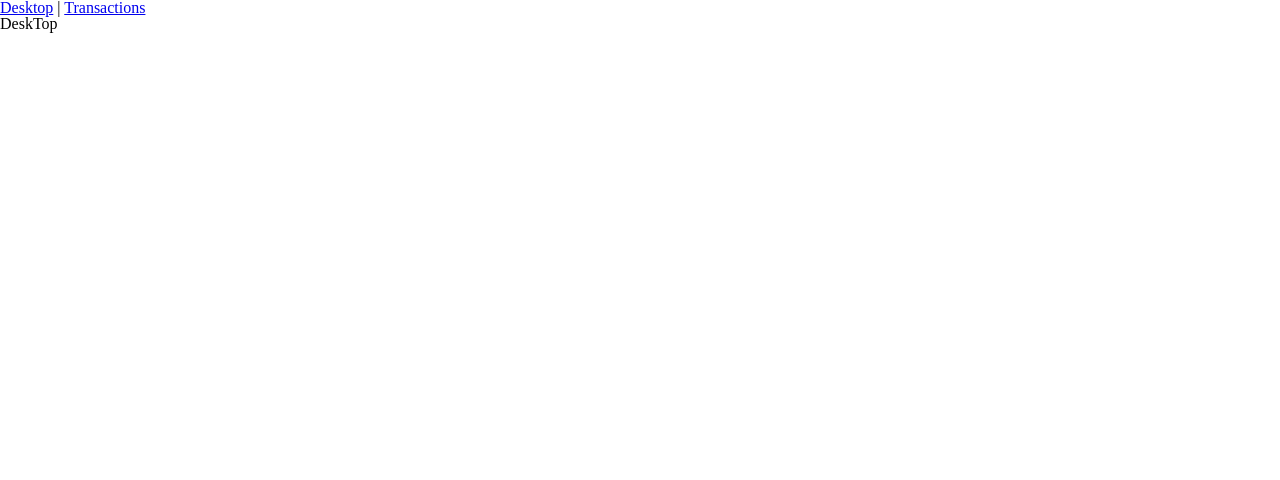
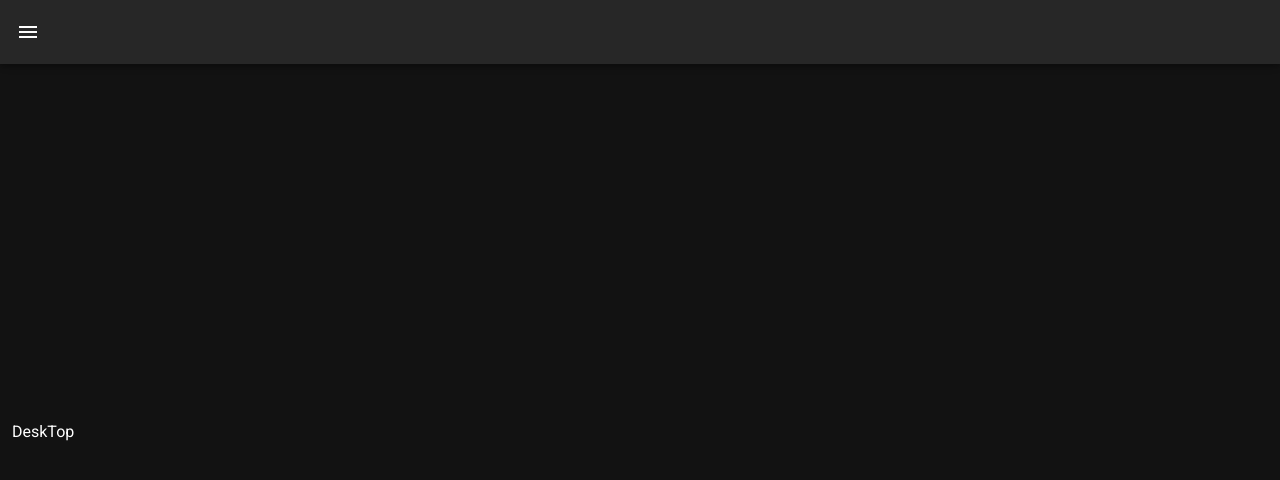
Before and after one commit to krchmkn/vue-test-investor-app, a Vue app: page / in a window 1280 px wide. Shown: the top 480 px of the page. Built offline with nearby package versions, Linux system fonts and the light colour scheme.

Commit message:
add styles

```diff
--- a/public/index.html
+++ b/public/index.html
@@ -6,6 +6,8 @@
     <meta name="viewport" content="width=device-width,initial-scale=1.0">
     <link rel="icon" href="<%= BASE_URL %>favicon.ico">
     <title>vue-test-investor-app</title>
+    <link rel="stylesheet" href="https://fonts.googleapis.com/css?family=Roboto:100,300,400,500,700,900">
+    <link rel="stylesheet" href="https://cdn.jsdelivr.net/npm/@mdi/font@latest/css/materialdesignicons.min.css">
   </head>
   <body>
     <div id="app"></div>
--- a/src/App.vue
+++ b/src/App.vue
@@ -1,17 +1,28 @@
 <template>
-  <div>
+  <v-app>
     <base-nav />
-    <router-view/>
-  </div>
+
+    <v-main>
+      <v-container
+        class="fill-height"
+        fluid
+      >
+        <router-view/>
+      </v-container>
+    </v-main>
+  </v-app>
 </template>
 
 <script>
 import BaseNav from '@/components/BaseNav.vue';
 
 export default {
-  name: 'DeskTop',
+  name: 'App',
   components: {
     BaseNav,
   },
+  created() {
+    this.$vuetify.theme.dark = true;
+  },
 };
 </script>
--- a/src/components/BaseNav.vue
+++ b/src/components/BaseNav.vue
@@ -1,6 +1,51 @@
 <template>
   <div>
-    <router-link to="/">Desktop</router-link> |
-    <router-link to="/transactions">Transactions</router-link>
+    <v-navigation-drawer
+      v-model="isMenuOpen"
+      app
+      clipped
+    >
+      <v-list dense>
+        <v-list-item link to="/">
+          <v-list-item-action>
+            <v-icon>mdi-view-dashboard</v-icon>
+          </v-list-item-action>
+          <v-list-item-content>
+            <v-list-item-title>Desktop</v-list-item-title>
+          </v-list-item-content>
+        </v-list-item>
+        <v-list-item link to="/transactions">
+          <v-list-item-action>
+            <v-icon>mdi-trending-up</v-icon>
+          </v-list-item-action>
+          <v-list-item-content>
+            <v-list-item-title>Transactions</v-list-item-title>
+          </v-list-item-content>
+        </v-list-item>
+      </v-list>
+    </v-navigation-drawer>
+
+    <v-app-bar
+      app
+      clipped-left
+    >
+      <v-app-bar-nav-icon @click.stop="toggleMenu"></v-app-bar-nav-icon>
+    </v-app-bar>
   </div>
 </template>
+
+<script>
+export default {
+  name: 'BaseNav',
+  data() {
+    return {
+      isMenuOpen: false,
+    };
+  },
+  methods: {
+    toggleMenu() {
+      this.isMenuOpen = !this.isMenuOpen;
+    },
+  },
+};
+</script>
--- a/src/main.js
+++ b/src/main.js
@@ -1,12 +1,12 @@
 import Vue from 'vue';
 import App from '@/App.vue';
 import router from '@/router';
-
-import 'reset-css';
+import vuetify from '@/plugins/vuetify';
 
 Vue.config.productionTip = false;
 
 new Vue({
   router,
+  vuetify,
   render: (h) => h(App),
 }).$mount('#app');
--- /dev/null
+++ b/src/plugins/vuetify.js
@@ -0,0 +1,7 @@
+import Vue from 'vue';
+import Vuetify from 'vuetify/lib';
+
+Vue.use(Vuetify);
+
+export default new Vuetify({
+});
--- /dev/null
+++ b/vue.config.js
@@ -0,0 +1,5 @@
+module.exports = {
+  transpileDependencies: [
+    'vuetify',
+  ],
+};
```
Also changed, not shown: package.json (+7 -3 lines), src/assets/logo.svg (added), 1 other file (tests, documents, lock files or other folders).
